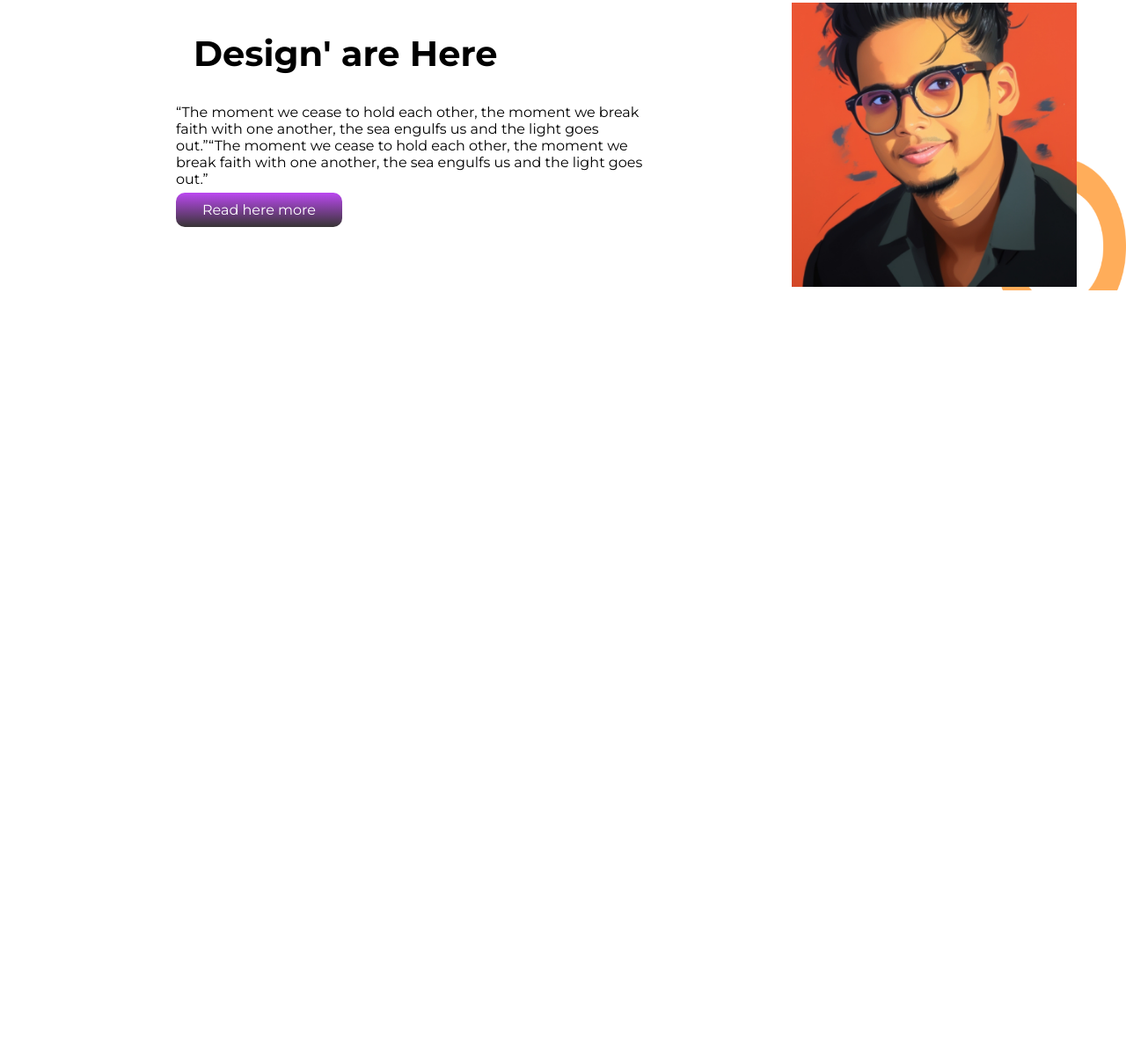
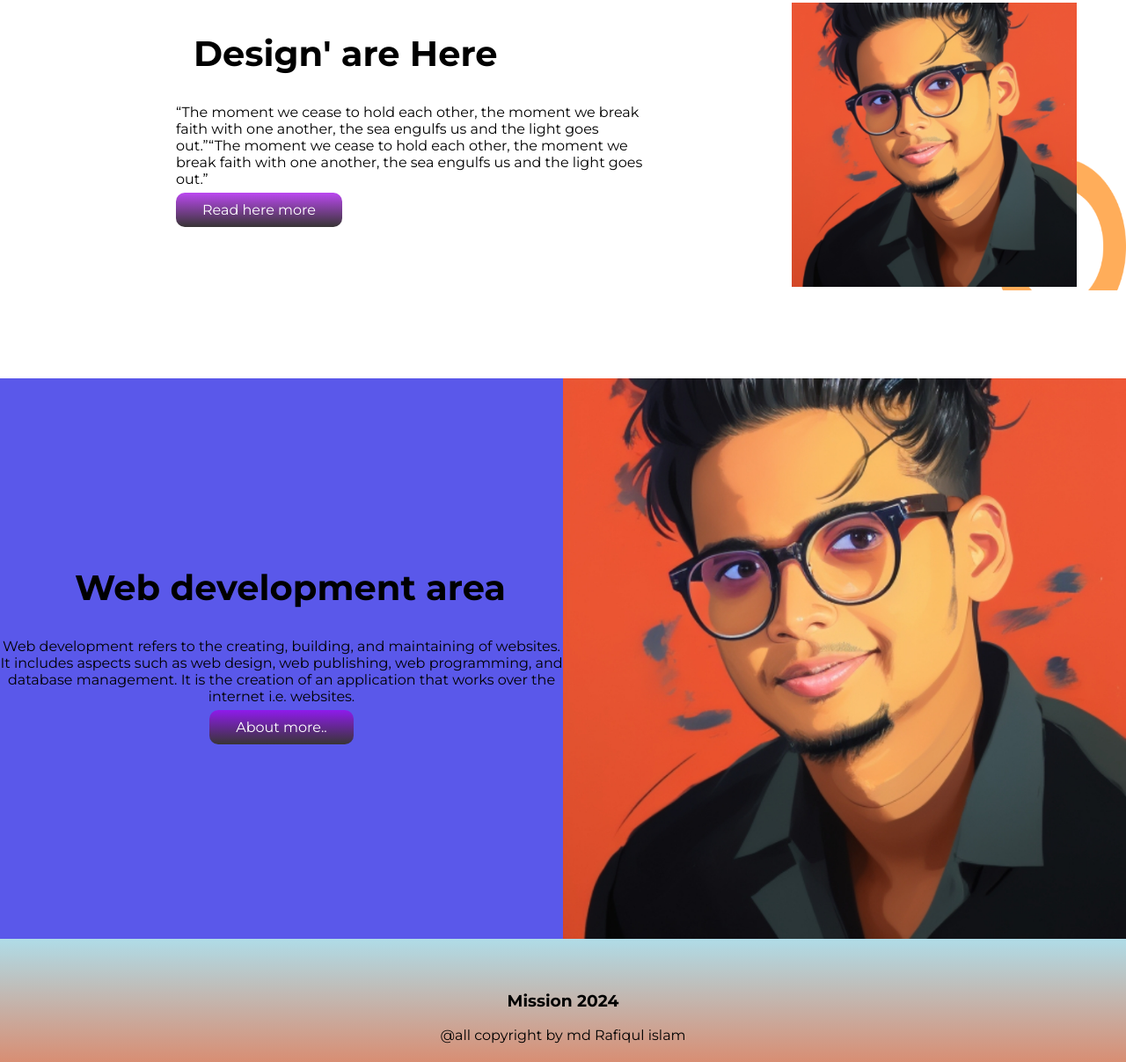
Before and after one commit to Rafi7082/Asignment-1, a plain HTML site: page index.html in a window 1280 px wide. Shown: the part 1470-2677 px from the top of the page at 88% size. Before the commit the page ends 1800 px from the top, so only its background shows below. Drawn offline with Linux system fonts and the light colour scheme.

Commit message:
six-commit

```diff
--- a/index.html
+++ b/index.html
@@ -23,7 +23,8 @@
                 Peter
                 Diamandis, entrepreneur "Don't knock your competitors. By boosting others you will boost yourself. A
                 little competition is a good thing and severe competition is a blessing.</p>
-            <a class="link-button" target="_blank" href="www.google.com">Google a jow</a>
+            <a class="link-button" target="_blank"
+                href="https://www.youtube.com/watch?v=s5abpwVuhzM&list=RDdVU_IeeZ6XA&index=25">Click Here</a>
             <p><small>Wanna know more about web design? Click here</small></p>
         </div>
         <div class="first-width">
@@ -81,6 +82,26 @@
             <img src="images/rafi.jpg" alt="pics are here">
         </div>
     </section>
+    <section class="fifth-section">
+        <div class="fifth-first">
+            <h1>Web development area</h1>
+            <p>Web development refers to the creating, building, and maintaining of websites. It includes aspects such
+                as web design, web publishing, web programming, and database management. It is the creation of an
+                application that works over the internet i.e. websites.</p>
+            <a class="link-button" target="_blank"
+                href="https://www.youtube.com/watch?v=dVU_IeeZ6XA&list=RDdVU_IeeZ6XA&start_radio=1">About more..</a>
+        </div>
+        <div class="fifth-second">
+            <img src="images/rafi.jpg" alt="more picss">
+        </div>
+
+    </section>
+    <footer>
+        <div class="footer-area">
+            <h3>Mission 2024</h3>
+            <p>@all copyright by md Rafiqul islam</p>
+        </div>
+    </footer>
 
 </body>
 
--- a/style.css
+++ b/style.css
@@ -58,7 +58,6 @@ h1 {
 .image-width {
     display: flex;
     margin-left: 100px;
-
 }
 
 .image-customize img {
@@ -70,7 +69,6 @@ h1 {
     width: 300px;
     margin: 50px;
     padding: 30px;
-
 }
 
 #image-one {
@@ -96,20 +94,17 @@ h1 {
 
 .first-side {
     width: 35%;
-
 }
 
 .second-side {
     width: 60%;
     margin-left: 3%;
-
 }
 
 .first-side img {
     width: 60%;
     border-radius: 20%;
     margin-left: 150px;
-
 }
 
 .forth-secton {
@@ -119,7 +114,6 @@ h1 {
     background-repeat: no-repeat;
     background-position: right bottom -50px;
     background-size: 150px 200px;
-
 }
 
 .forth-side {
@@ -130,3 +124,32 @@ h1 {
     width: 60%;
     margin-left: 160px;
 }
+
+.fifth-section {
+    display: flex;
+    margin-top: 100px;
+}
+
+.fifth-first {
+    width: 50%;
+    background-color: rgba(11, 8, 224, 0.674);
+    padding-top: 180px;
+    text-align: center;
+}
+
+.fifth-second {
+    width: 50%;
+}
+
+.fifth-second img {
+    width: 100%;
+    display: block;
+}
+
+.footer-area {
+    background-image: linear-gradient(#0491b551, #b934048e);
+    height: 100px;
+    text-align: center;
+    margin-top: 0;
+    padding-top: 40px;
+}
```
